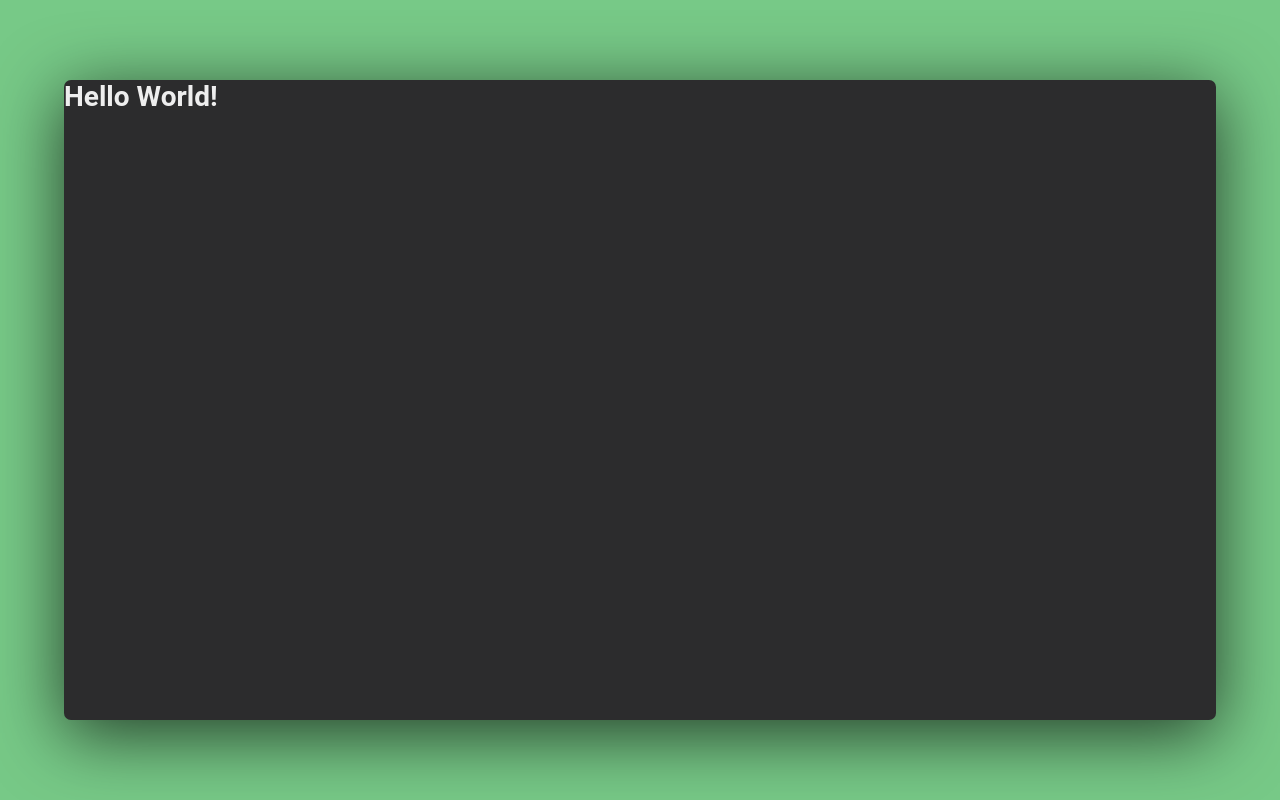
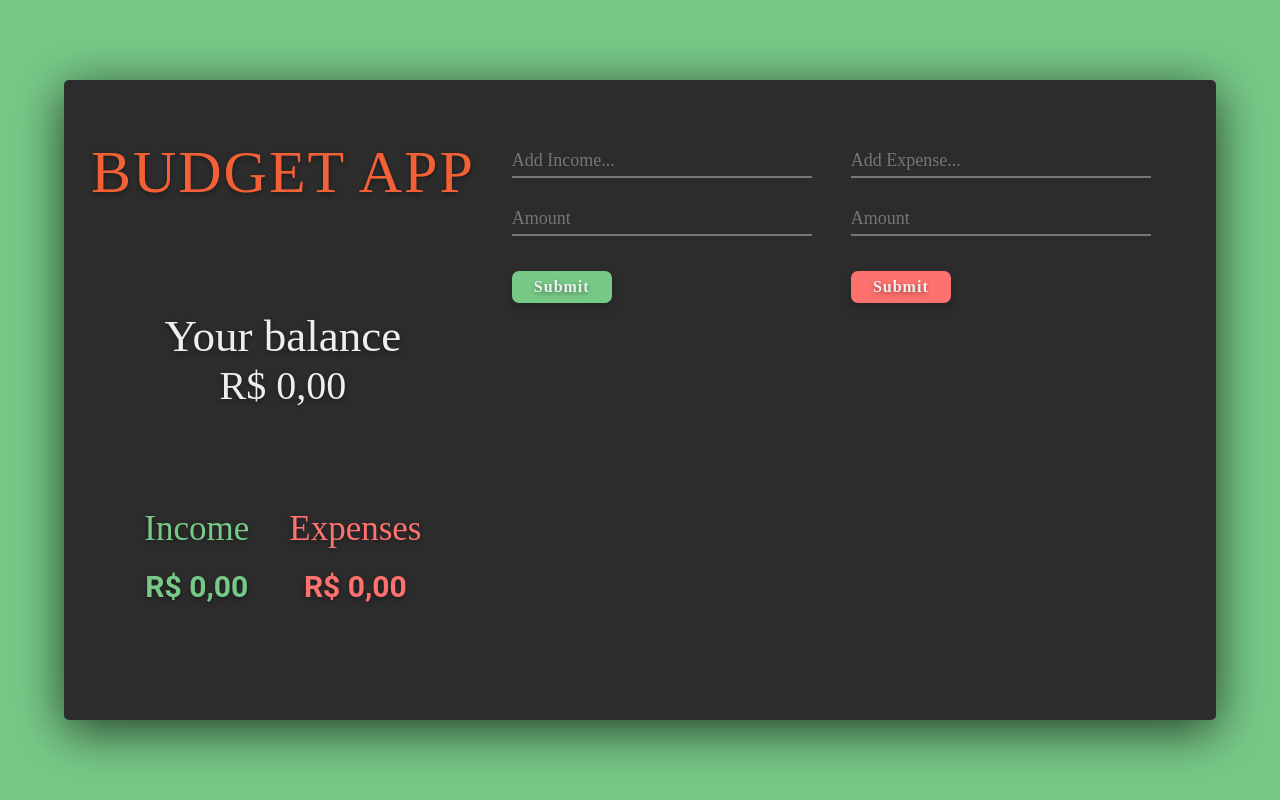
Before and after one commit to Hilderlan/budget, a React (Create React App) app: page / in a window 1280 px wide. Built offline with nearby package versions, Linux system fonts and the light colour scheme; the HTML template or start-up script is replaced by a standard one.

Commit message:
Some components created

```diff
--- a/src/App.js
+++ b/src/App.js
@@ -1,4 +1,7 @@
 import React from 'react';
+import Header from './components/Header';
+import Balance from './components/Balance';
+import AddTransaction from './components/AddTransaction';
 import GlobalStyles from './styles/global';
 import {Container, Wrapper} from './styles/styles';
 
@@ -8,7 +11,9 @@ function App() {
       <GlobalStyles />
       <Container>
         <Wrapper>
-          <h1>Hello World!</h1>
+          <Header />
+          <Balance />
+          <AddTransaction />
         </Wrapper>
       </Container>
     </>
--- /dev/null
+++ b/src/components/AddTransaction/index.js
@@ -0,0 +1,22 @@
+import React from 'react';
+import {Form, InputGroupIncome, InputGroupExpense, Input, InputSubmit} from './styles';
+
+const AddTransaction = () => {
+  return (
+    <Form>
+      <InputGroupIncome>
+        <Input type="text" placeholder="Add Income..." autoComplete="off" />
+        <Input type="number" placeholder="Amount" autoComplete="off" />
+        <InputSubmit income />
+      </InputGroupIncome>
+
+      <InputGroupExpense>
+        <Input type="text" placeholder="Add Expense..." autoComplete="off" />
+        <Input type="number" placeholder="Amount" autoComplete="off" />
+        <InputSubmit />
+      </InputGroupExpense>
+    </Form>
+  );
+}
+
+export default AddTransaction;
--- /dev/null
+++ b/src/components/AddTransaction/styles.js
@@ -0,0 +1,63 @@
+import styled from 'styled-components';
+
+export const Form = styled.form`
+  grid-column: 2 / -1;
+  grid-row: 2 / 4;
+  display: grid;
+  grid-template-columns: repeat(2, 1fr);
+  grid-template-rows: repeat(2, 1fr);
+`;
+
+export const InputGroupIncome = styled.div`
+  display: flex;
+  flex-direction: column;
+  grid-column: 1 / 2;
+  grid-row: 1 / -1;
+`;
+
+export const InputGroupExpense = styled.div`
+  display: flex;
+  flex-direction: column;
+  grid-column: 2 / -1;
+  grid-row: 1 / -1;
+`;
+
+export const Input = styled.input`
+  width: 30rem;
+  margin-bottom: 2.5rem;
+  border: none;
+  background: transparent;
+  border-bottom: 0.2rem solid #777;
+  padding: 0.5rem 0.5rem 0.5rem 0;
+  font-family: "Baloo Da 2", serif;
+  font-size: 1.8rem;
+  color: #eee;
+  outline: none;
+  transition: border-bottom 0.4s;
+
+  &:focus {
+    border-bottom: 0.2rem solid #77c987;
+  }
+`;
+
+export const InputSubmit = styled.input.attrs({type: 'submit', value: 'Submit'})`
+  width: 10rem;
+  padding: 0.7rem;
+  border: none;
+  outline: none;
+  border-radius: 0.7rem;
+  font-family: "Muli", serif;
+  font-size: 1.6rem;
+  font-weight: 700;
+  letter-spacing: 0.1rem;
+  color: #eee;
+  box-shadow: 0 0.5rem 1rem rgba(0, 0, 0, 0.2);
+  cursor: pointer;
+  margin-top: 1rem;
+  text-shadow: 0 0.2rem 0.5rem rgba(0, 0, 0, 0.4);
+  background-color: ${props => props.income ? ' #77c987' : '#ff716e'};
+
+  &:active {
+    transform: translateY(0.3rem);
+  }
+`;
--- /dev/null
+++ b/src/components/Balance/index.js
@@ -0,0 +1,25 @@
+import React from 'react';
+import {BalanceWrapper, IncomeExpense, Plus, Minus} from './styles';
+
+const Balance = () => {
+  return (
+    <BalanceWrapper>
+      <h2>Your balance</h2>
+      <h3>R$ 0,00</h3>
+
+      <IncomeExpense>
+        <Plus>
+          <h3>Income</h3>
+          <p>R$ 0,00</p>
+        </Plus>
+
+        <Minus>
+          <h3>Expenses</h3>
+          <p>R$ 0,00</p>
+        </Minus>
+      </IncomeExpense>
+    </BalanceWrapper>
+  );
+}
+
+export default Balance;
--- /dev/null
+++ b/src/components/Balance/styles.js
@@ -0,0 +1,57 @@
+import styled from 'styled-components';
+
+export const BalanceWrapper = styled.div`
+  grid-column: 1 / 1;
+  grid-row: 3 / -1;
+  display: flex;
+  flex-direction: column;
+  align-items: center;
+  margin-top: 10rem;
+  text-align: center;
+
+  h2 {
+    font-family: "Baloo Da 2", serif;
+    font-size: 4.5rem;
+    font-weight: 300;
+    text-shadow: 0 0.2rem 0.5rem rgba(0, 0, 0, 0.4);
+  }
+
+  h3 {
+    font-family: "Baloo Da 2", serif;
+    font-size: 4rem;
+    font-weight: 300;
+    text-shadow: 0 0.2rem 0.5rem rgba(0, 0, 0, 0.4);
+  }
+`;
+
+export const IncomeExpense = styled.div`
+  display: flex;
+  justify-content: space-evenly;
+  margin-top: 10rem;
+  font-family: "Muli", serif;
+  text-shadow: 0 0.2rem 0.5rem rgba(0, 0, 0, 0.4);
+  text-align: right;
+
+  h3 {
+    font-size: 3.5rem;
+    font-weight: 300;
+    margin-bottom: 2rem;
+    width: 100%;
+  }
+
+  p {
+    font-size: 3rem;
+    font-weight: 700;
+    text-align: center;
+  }
+`;
+
+export const Plus = styled.div`
+  margin: 0 2rem;
+  color: #77c987;
+`;
+
+export const Minus = styled.div`
+  margin: 0 2rem;
+  color: #ff716e;
+`;
--- /dev/null
+++ b/src/components/Header/index.js
@@ -0,0 +1,12 @@
+import React from 'react';
+import {HeaderWrapper} from './styles.js'
+
+const Header = () => {
+  return (
+    <HeaderWrapper>
+      <h1>Budget App</h1>
+    </HeaderWrapper>
+  );
+}
+
+export default Header;
--- /dev/null
+++ b/src/components/Header/styles.js
@@ -0,0 +1,19 @@
+import styled from 'styled-components';
+
+export const HeaderWrapper = styled.div`
+  grid-column: 1 / 2;
+  grid-row: 1 / 4;
+  display: flex;
+  justify-content: center;
+  align-items: center;
+
+  h1 {
+    font-family: "Muli", serif;
+    font-size: 6rem;
+    font-weight: 300;
+    text-transform: uppercase;
+    letter-spacing: 0.2rem;
+    color: #f46036;
+    text-shadow: 0 0.2rem 0.5rem rgba(0, 0, 0, 0.4);
+  }
+`;
--- a/src/styles/global.js
+++ b/src/styles/global.js
@@ -9,7 +9,7 @@ export default createGlobalStyle`
   }
 
   html {
-    font-size: 14px;
+    font-size: 62.5%;
   }
 
   button, input {
```
